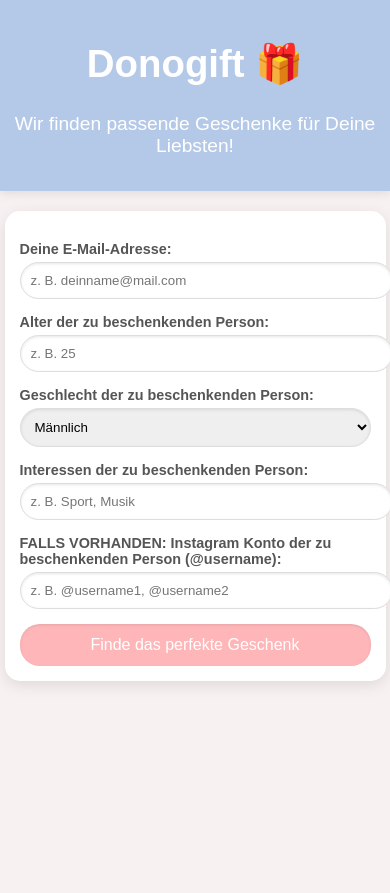
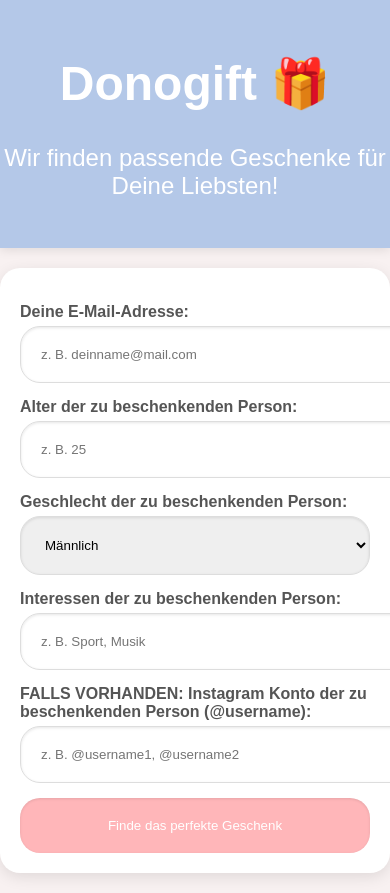
Before and after one commit to donogift/donogift.github.io, a plain HTML site: page index.html in a window 390 px wide. Shown: the top 893 px of the page. Before the commit the page ends 844 px from the top, so only its background shows below. Drawn offline with nearby package versions, Linux system fonts and the light colour scheme.

Commit message:
Update styles.css

```diff
--- a/styles.css
+++ b/styles.css
@@ -17,7 +17,7 @@ header {
 
 main {
     margin: 20px auto;
-    max-width: 90%; /* Flexibler für kleinere Bildschirme */
+    max-width: 600px;
     padding: 20px;
     background: #ffffff;
     border-radius: 20px;
@@ -37,7 +37,7 @@ label {
 
 input, select, button {
     width: 100%;
-    padding: 10px;
+    padding: 20px;
     margin-top: 5px;
     border: 1px solid #ddd;
     border-radius: 20px;
@@ -56,25 +56,3 @@ button {
 button:hover {
     background-color: #ff9295; /* Etwas dunkleres Pastellrot */
 }
-
-/* Responsive Anpassungen */
-@media (max-width: 600px) {
-    header {
-        font-size: 1.2em; /* Kleinere Schriftgröße für Header */
-        padding: 0.8em 0;
-    }
-
-    main {
-        padding: 15px;
-        border-radius: 15px;
-    }
-
-    label {
-        font-size: 0.9em; /* Kleinere Schriftgröße für Labels */
-    }
-
-    button {
-        padding: 12px; /* Größerer Touch-Bereich */
-        font-size: 1em;
-    }
-}
```
